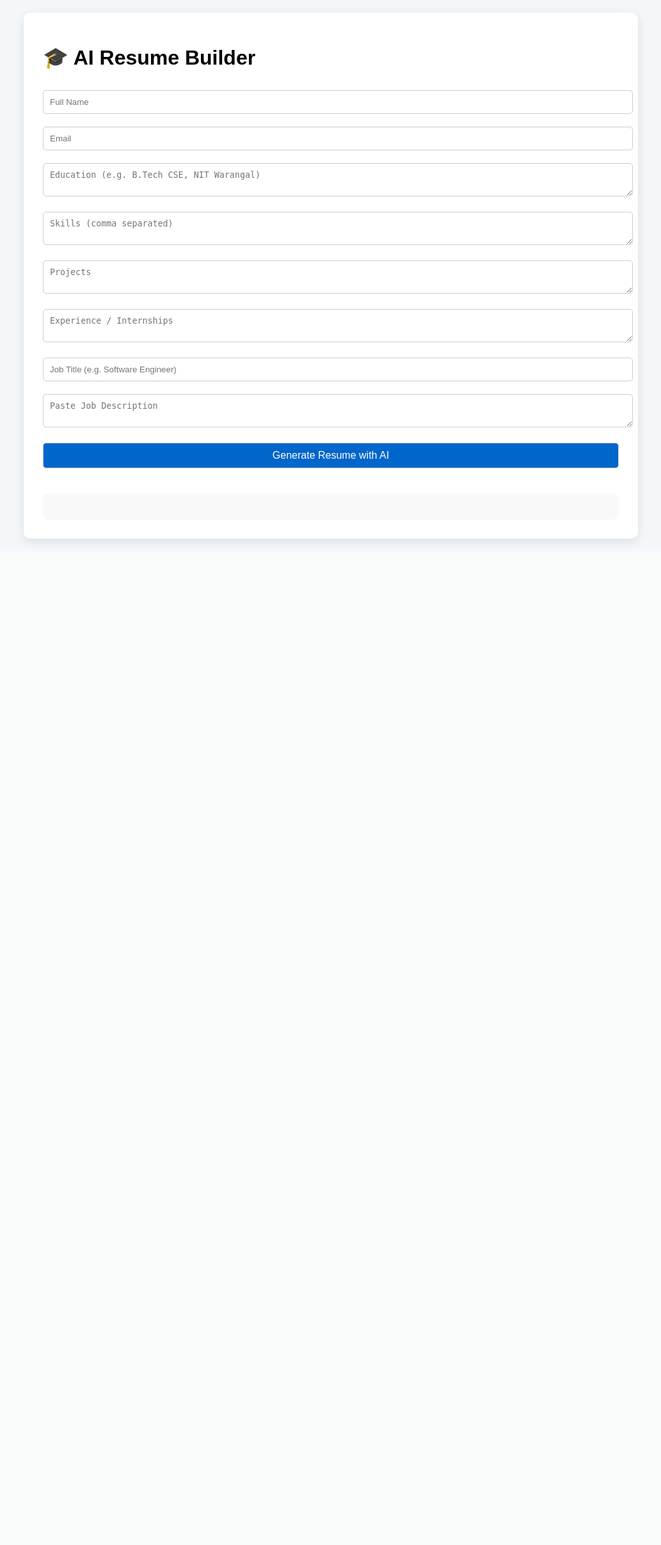
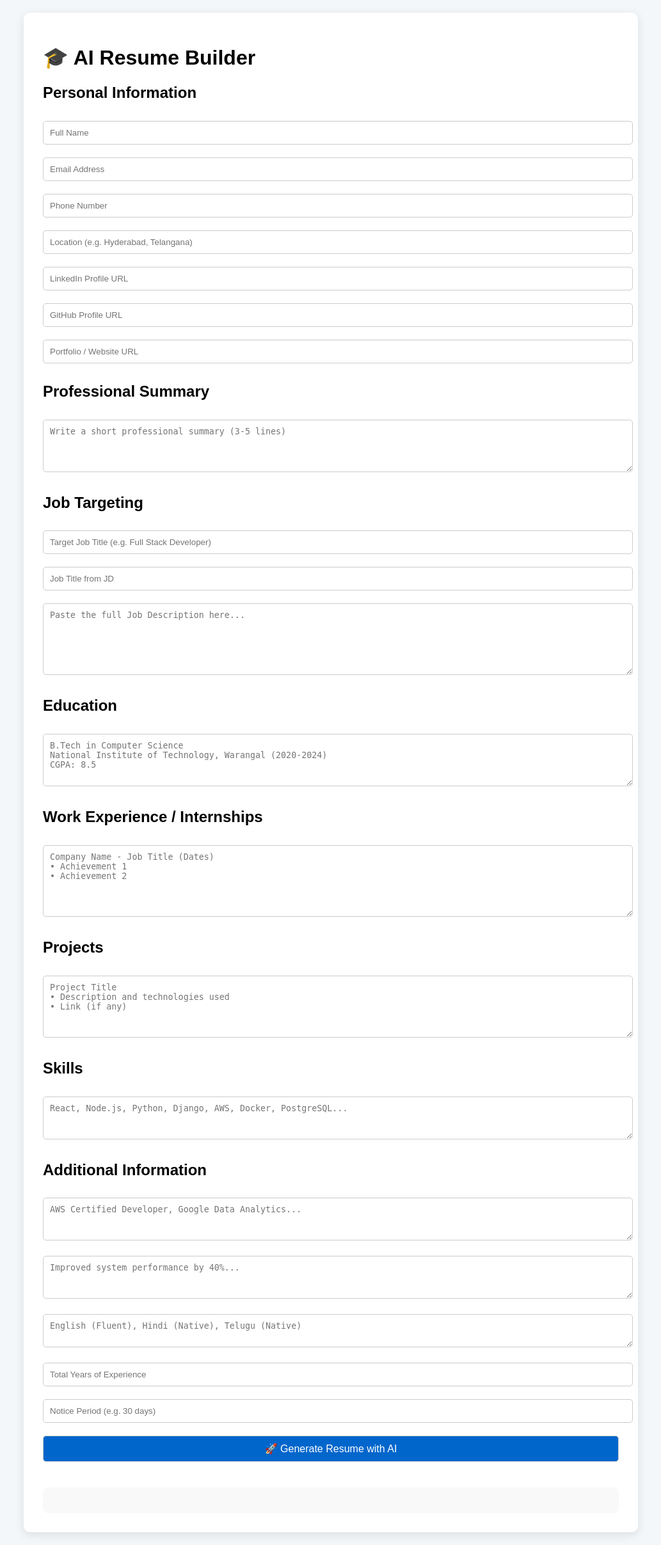
Before and after one commit to Pavankumar599/Resume-Builder, a FastAPI app: page / in a window 1280 px wide. Shown: the whole page at 64% size, without its empty margins (123-1156 px from the left). Before the commit the page ends 851 px from the top, so only its background shows below. Run offline with FastAPI, Linux system fonts and the light colour scheme.

Commit message:
Enhance resume form with additional fields

```diff
--- a/templates/index.html
+++ b/templates/index.html
@@ -1,6 +1,8 @@
 <!DOCTYPE html>
-<html>
+<html lang="en">
 <head>
+    <meta charset="UTF-8">
+    <meta name="viewport" content="width=device-width, initial-scale=1.0">
     <title>AI Resume Builder</title>
     <link rel="stylesheet" href="/static/style.css">
 </head>
@@ -9,18 +11,56 @@
         <h1>🎓 AI Resume Builder</h1>
 
         <form id="resumeForm">
+
+            <!-- Personal Information -->
+            <h2>Personal Information</h2>
             <input type="text" id="name" placeholder="Full Name" required>
-            <input type="email" id="email" placeholder="Email" required>
+            <input type="email" id="email" placeholder="Email Address" required>
+            <input type="tel" id="phone" placeholder="Phone Number" required>
+            <input type="text" id="location" placeholder="Location (e.g. Hyderabad, Telangana)" required>
 
-            <textarea id="education" placeholder="Education (e.g. B.Tech CSE, NIT Warangal)" required></textarea>
-            <textarea id="skills" placeholder="Skills (comma separated)" required></textarea>
-            <textarea id="projects" placeholder="Projects"></textarea>
-            <textarea id="experience" placeholder="Experience / Internships"></textarea>
+            <input type="url" id="linkedin_url" placeholder="LinkedIn Profile URL">
+            <input type="url" id="github_url" placeholder="GitHub Profile URL">
+            <input type="url" id="portfolio_url" placeholder="Portfolio / Website URL">
 
-            <input type="text" id="jd_title" placeholder="Job Title (e.g. Software Engineer)" required>
-            <textarea id="jd_description" placeholder="Paste Job Description" required></textarea>
+            <!-- Professional Summary -->
+            <h2>Professional Summary</h2>
+            <textarea id="profile_summary" rows="4" placeholder="Write a short professional summary (3-5 lines)"></textarea>
 
-            <button type="submit">Generate Resume with AI</button>
+            <!-- Job Targeting -->
+            <h2>Job Targeting</h2>
+            <input type="text" id="target_job_title" placeholder="Target Job Title (e.g. Full Stack Developer)" required>
+            <input type="text" id="jd_title" placeholder="Job Title from JD" required>
+            <textarea id="jd_description" rows="6" placeholder="Paste the full Job Description here..." required></textarea>
+
+            <!-- Education -->
+            <h2>Education</h2>
+            <textarea id="education" rows="4" placeholder="B.Tech in Computer Science&#10;National Institute of Technology, Warangal (2020-2024)&#10;CGPA: 8.5" required></textarea>
+
+            <!-- Experience -->
+            <h2>Work Experience / Internships</h2>
+            <textarea id="experience" rows="6" placeholder="Company Name - Job Title (Dates)&#10;• Achievement 1&#10;• Achievement 2"></textarea>
+
+            <!-- Projects -->
+            <h2>Projects</h2>
+            <textarea id="projects" rows="5" placeholder="Project Title&#10;• Description and technologies used&#10;• Link (if any)"></textarea>
+
+            <!-- Skills -->
+            <h2>Skills</h2>
+            <textarea id="skills" rows="3" placeholder="React, Node.js, Python, Django, AWS, Docker, PostgreSQL..." required></textarea>
+
+            <!-- Additional Fields -->
+            <h2>Additional Information</h2>
+            <textarea id="certifications" rows="3" placeholder="AWS Certified Developer, Google Data Analytics..."></textarea>
+            <textarea id="achievements" rows="3" placeholder="Improved system performance by 40%..."></textarea>
+            <textarea id="languages" rows="2" placeholder="English (Fluent), Hindi (Native), Telugu (Native)"></textarea>
+
+            <div class="optional">
+                <input type="text" id="years_of_experience" placeholder="Total Years of Experience">
+                <input type="text" id="notice_period" placeholder="Notice Period (e.g. 30 days)">
+            </div>
+
+            <button type="submit">🚀 Generate Resume with AI</button>
         </form>
 
         <div id="result" class="result"></div>
@@ -29,10 +69,12 @@
     <script>
         document.getElementById('resumeForm').addEventListener('submit', async (e) => {
             e.preventDefault();
+
             const resultDiv = document.getElementById('result');
-            resultDiv.innerHTML = '<p>Generating resume with AI...</p>';
+            resultDiv.innerHTML = '<p><strong>Generating your AI-powered resume...</strong></p>';
 
             const formData = new FormData();
+
             // Personal Information
             formData.append('name', document.getElementById('name').value);
             formData.append('email', document.getElementById('email').value);
@@ -50,35 +92,41 @@
             formData.append('jd_title', document.getElementById('jd_title').value);
             formData.append('jd_description', document.getElementById('jd_description').value);
 
-                        // Education (as JSON string if multiple, or simple textarea)
+            // Main Sections
             formData.append('education', document.getElementById('education').value);
-
-                        // Experience
             formData.append('experience', document.getElementById('experience').value);
-
-                        // Projects
             formData.append('projects', document.getElementById('projects').value);
-
-                        // Skills
             formData.append('skills', document.getElementById('skills').value);
 
-                        // Additional Important Fields
+            // Additional Fields
             formData.append('certifications', document.getElementById('certifications').value);
             formData.append('achievements', document.getElementById('achievements').value);
             formData.append('languages', document.getElementById('languages').value);
+            formData.append('years_of_experience', document.getElementById('years_of_experience').value);
+            formData.append('notice_period', document.getElementById('notice_period').value);
 
+            try {
+                const res = await fetch('/generate', {
+                    method: 'POST',
+                    body: formData
+                });
 
-            const res = await fetch('/generate', { method: 'POST', body: formData });
                 const data = await res.json();
 
                 resultDiv.innerHTML = `
-                <h2>Skill Analysis</h2>
-                <pre>${data.analysis}</pre>
-                <h2>Resume Preview</h2>
-                <pre>${data.resume_preview}</pre>
-                <a href="${data.download_pdf}" download>Download PDF</a><br>
-                <a href="${data.download_docx}" download>Download DOCX</a>
+                    <h2>✅ Resume Generated Successfully!</h2>
+                    <h3>Skill Analysis</h3>
+                    <pre>${data.analysis || 'No analysis returned'}</pre>
+
+                    <h3>Resume Preview</h3>
+                    <pre>${data.resume_preview || 'No preview available'}</pre>
+
+                    <a href="${data.download_pdf || '#'}" download>📄 Download PDF</a><br><br>
+                    <a href="${data.download_docx || '#'}" download>📝 Download DOCX</a>
                 `;
+            } catch (error) {
+                resultDiv.innerHTML = `<p style="color:red;">Error: ${error.message}</p>`;
+            }
         });
     </script>
 </body>
```
Lines whose indentation alone changed are shown as unchanged.
